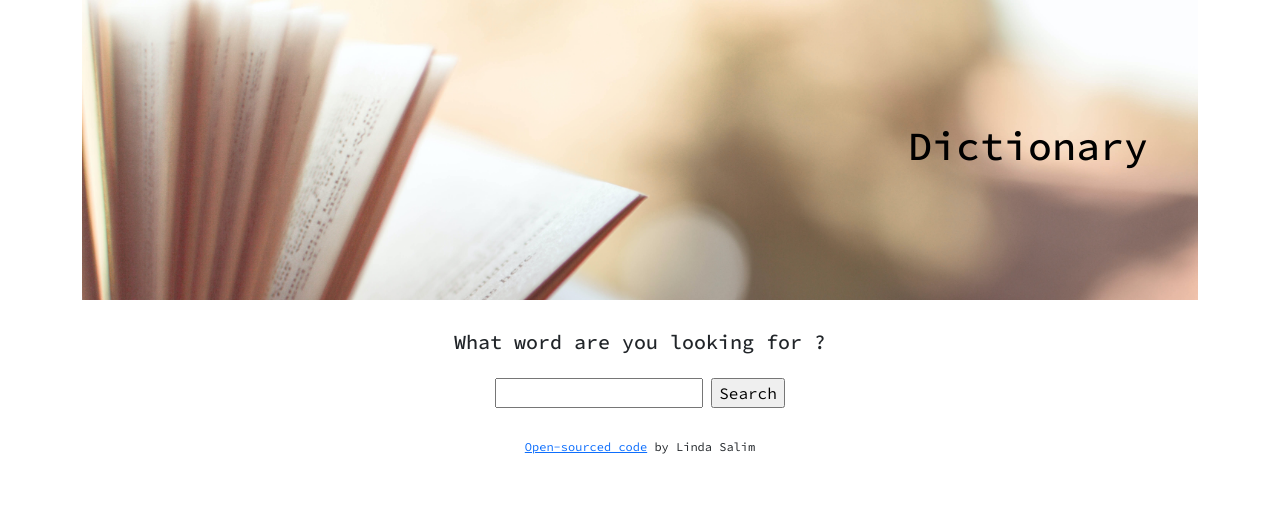
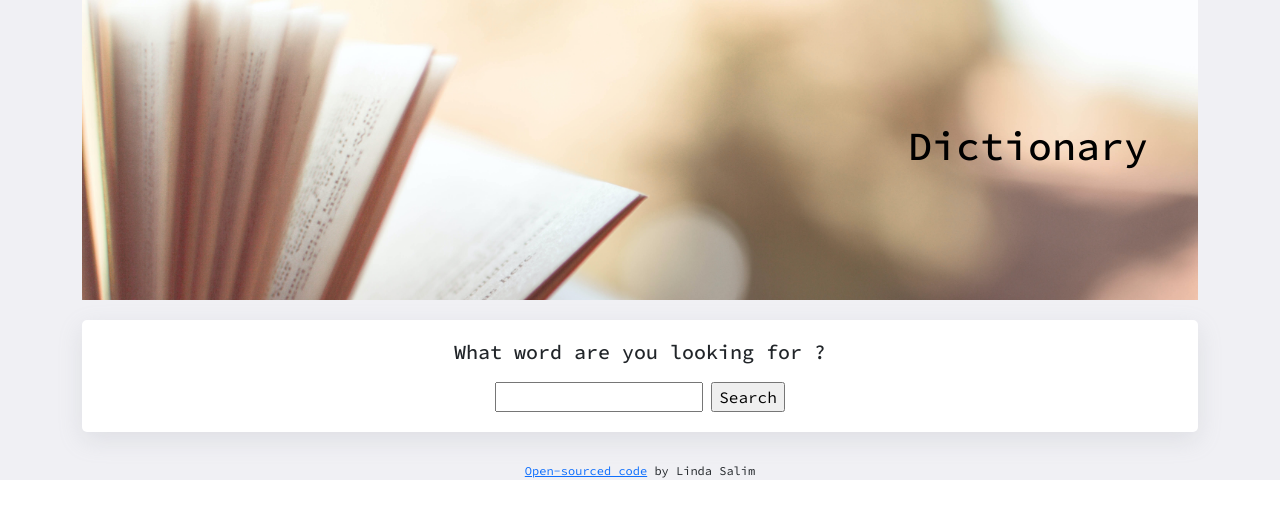
Before and after one commit to lndslm/dictionary-react-app, a React (Create React App) app: page / in a window 1280 px wide. Shown: the top 518 px of the page. Built offline with nearby package versions, Linux system fonts and the light colour scheme.

Commit message:
Styled the app

```diff
--- a/package.json
+++ b/package.json
@@ -3,6 +3,9 @@
   "version": "0.1.0",
   "private": true,
   "dependencies": {
+    "@fortawesome/fontawesome-svg-core": "^6.4.2",
+    "@fortawesome/free-solid-svg-icons": "^6.4.2",
+    "@fortawesome/react-fontawesome": "^0.2.0",
     "@testing-library/jest-dom": "^5.17.0",
     "@testing-library/react": "^13.4.0",
     "@testing-library/user-event": "^13.5.0",
--- a/src/App.css
+++ b/src/App.css
@@ -1,5 +1,6 @@
 .App {
   font-family: "Source Code Pro", monospace;
+  background: #f0f0f4;
 }
 
 .App-header .hero {
--- a/src/Dictionary.css
+++ b/src/Dictionary.css
@@ -1,4 +1,19 @@
+.Dictionary section {
+  background: white;
+  margin: 20px 0;
+  padding: 20px;
+  border-radius: 5px;
+  box-shadow: rgba(149, 157, 165, 0.2) 0px 8px 24px;
+}
+
+.Dictionary h5 {
+  padding-bottom: 10px;
+}
+
 .Dictionary .Search-engine {
-  margin: 30px auto;
   text-align: center;
 }
+
+.Dictionary form {
+  width: 100%;
+}
--- a/src/Dictionary.js
+++ b/src/Dictionary.js
@@ -24,13 +24,13 @@ export default function Dictionary() {
 
   return (
     <div className="Dictionary">
-      <div className="Search-engine">
-        <h5 className="pb-3">What word are you looking for ?</h5>
+      <section className="Search-engine">
+        <h5>What word are you looking for ?</h5>
         <form onSubmit={Search}>
           <input type="search" onChange={handleKeywordChange} />
           <input type="submit" value="Search" className="ms-2" />
         </form>
-      </div>
+      </section>
       <Results results={results} />
     </div>
   );
--- /dev/null
+++ b/src/Meaning.css
@@ -0,0 +1,9 @@
+.Meaning h3 {
+  font-weight: bold;
+  font-size: 24px;
+}
+
+.Meaning .example {
+  opacity: 0.8;
+  font-size: 14px;
+}
--- a/src/Meaning.js
+++ b/src/Meaning.js
@@ -1,24 +1,32 @@
 import React from "react";
 import Synonyms from "./Synonyms";
+import { FontAwesomeIcon } from "@fortawesome/react-fontawesome";
+import { faCaretRight } from "@fortawesome/free-solid-svg-icons";
+import "./Meaning.css";
 
 export default function Meaning(props) {
   return (
     <div className="Meaning">
       <h3>{props.meaning.partOfSpeech}</h3>
-      <p>
       {props.meaning.definitions.map(function (definition, index) {
         return (
           <div key={index}>
             <p>
-                <strong>Definition :</strong> {definition.definition}
+              <FontAwesomeIcon
+                icon={faCaretRight}
+                size="2xs"
+                style={{ color: "#635250" }}
+              />{" "}
+              {definition.definition}
               <br />
-                {definition.example && <em>Example :{definition.example}</em>}
+              <span className="example">
+                {definition.example && <em>"{definition.example}"</em>}
+              </span>
             </p>
           </div>
         );
       })}
-        <Synonyms synonyms={props.meaning.synonyms} />{" "}
-      </p>
+      <Synonyms synonyms={props.meaning.synonyms} />
     </div>
   );
 }
--- /dev/null
+++ b/src/Phonetics.css
@@ -0,0 +1,11 @@
+.Phonetics .text {
+  opacity: 0.8;
+  position: relative;
+  top: -13px;
+}
+
+.Phonetics .audio {
+  width: 230px;
+  height: 35px;
+  margin-left: 10px;
+}
--- a/src/Phonetics.js
+++ b/src/Phonetics.js
@@ -1,12 +1,12 @@
 import React from "react";
 import ReactAudioPlayer from "react-audio-player";
+import "./Phonetics.css";
 
 export default function Phonetics(props) {
   return (
     <div className="Phonetics">
-      {props.phonetic.text}
-      <br />
-      <ReactAudioPlayer src={props.phonetic.audio} controls />
+      <span className="text">{props.phonetic.text}</span>
+      <ReactAudioPlayer src={props.phonetic.audio} controls className="audio" />
     </div>
   );
 }
--- /dev/null
+++ b/src/Results.css
@@ -0,0 +1,3 @@
+.Results h2 {
+  font-size: 30px;
+}
--- a/src/Results.js
+++ b/src/Results.js
@@ -1,11 +1,13 @@
 import React from "react";
 import Meaning from "./Meaning";
 import Phonetics from "./Phonetics";
+import "./Results.css";
 
 export default function Results(props) {
   if (props.results) {
     return (
       <div className="Results">
+        <section>
           <h2>
             <strong>{props.results.word}</strong>
           </h2>
@@ -16,11 +18,12 @@ export default function Results(props) {
               </div>
             );
           })}
+        </section>
         {props.results.meanings.map(function (meaning, index) {
           return (
-            <div key={index}>
+            <section key={index}>
               <Meaning meaning={meaning} />
-            </div>
+            </section>
           );
         })}
       </div>
--- /dev/null
+++ b/src/Synonyms.css
@@ -0,0 +1,13 @@
+.Synonyms {
+  padding: 0;
+  margin: 20px 0 10px 0;
+}
+
+.Synonyms li {
+  display: inline-block;
+  margin: 5px 10px;
+  padding: 4px 8px;
+  text-align: left;
+  background: #f0f0f4;
+  border-radius: 4px;
+}
--- a/src/Synonyms.js
+++ b/src/Synonyms.js
@@ -1,16 +1,14 @@
 import React from "react";
+import "./Synonyms.css";
 
 export default function Synonyms(props) {
   if (props.synonyms && props.synonyms.length > 0) {
     return (
-      <p>
-        <strong>Synonyms : </strong>
-        <ul className="Synonyms">
-          {props.synonyms.map(function (synonym, index) {
-            return <li key={index}>{synonym}</li>;
-          })}
-        </ul>
-      </p>
+      <ul className="Synonyms">
+        {props.synonyms.map(function (synonym, index) {
+          return <li key={index}>{synonym}</li>;
+        })}
+      </ul>
     );
   } else {
     return null;
```
Also changed, not shown: 1 other file (tests, documents, lock files or other folders). Lines whose indentation alone changed are shown as unchanged.
